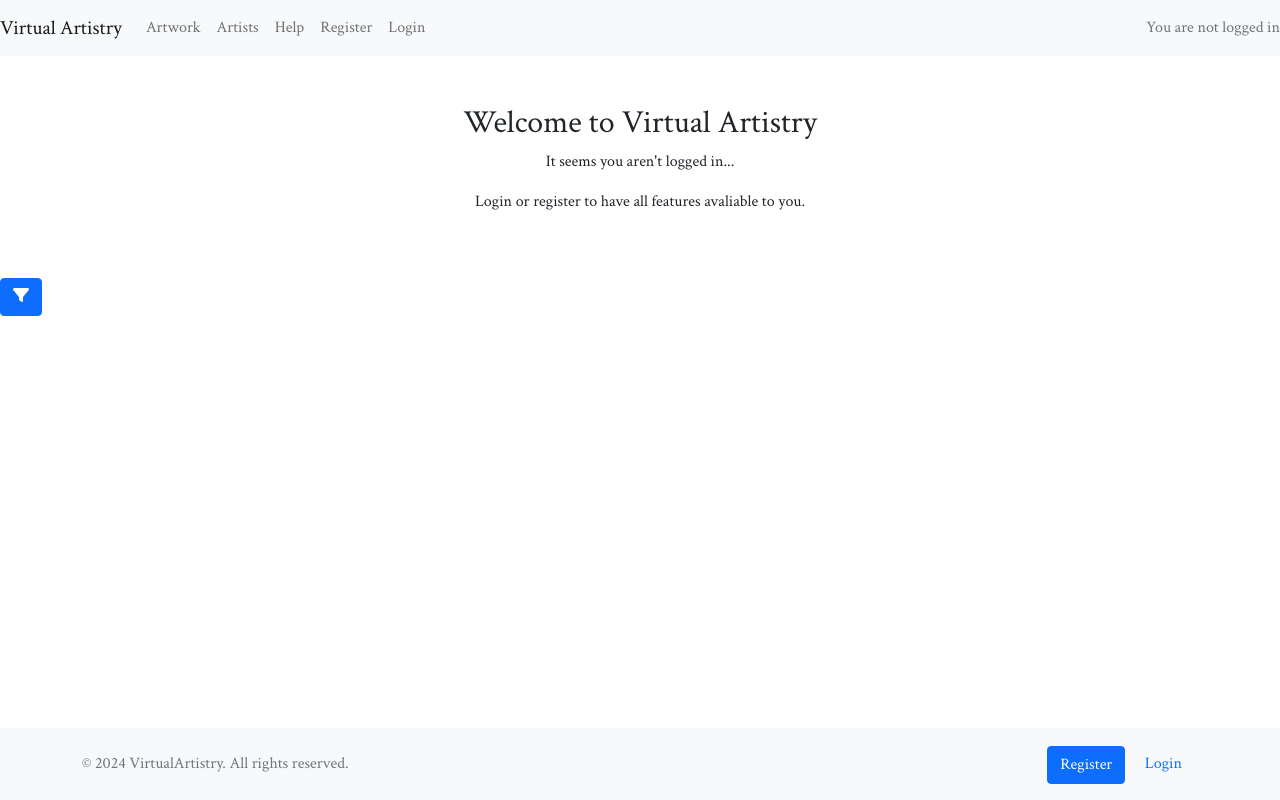
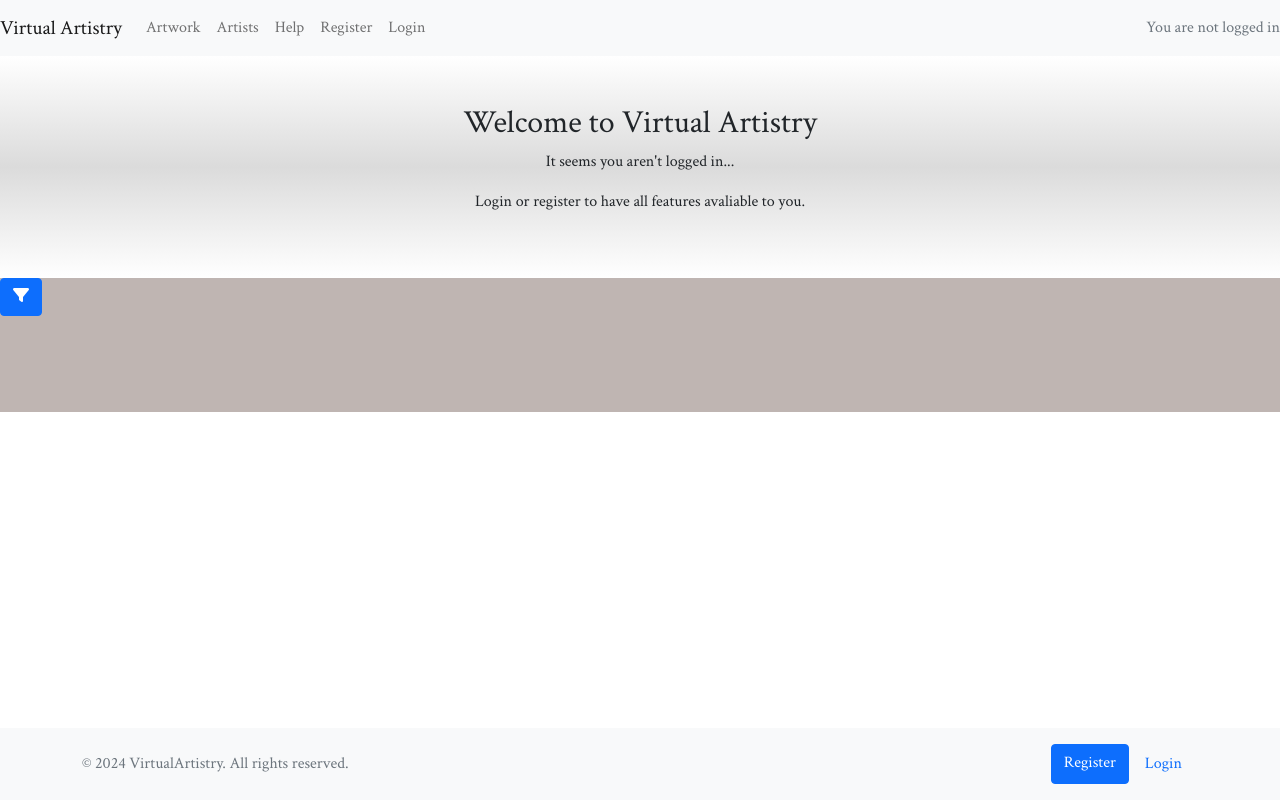
Before and after one commit to olliesharp5/virtual-artistry, a Django app: page / in a window 1280 px wide. Run offline with Django 4.2, Linux system fonts and the light colour scheme; data that the repository does not hold is empty; some libraries are stand-ins or nearby versions.

Commit message:
Added color styles to index.html

```diff
--- a/artwork/templates/index.html
+++ b/artwork/templates/index.html
@@ -5,8 +5,8 @@
 
 <!-- index.html content starts here -->
 {% if not user.is_authenticated %}
-<div class="row justify-content-center text-center loading-item2">
-  <div class="col-12 col-md-6 my-5 loading-item">
+<div class="row justify-content-center text-center loading-item2 welcome">
+  <div class="col-12 col-md-6 my-5">
     <h2>Welcome to Virtual Artistry</h2>
     <p>It seems you aren't logged in...</p>
     <p>Login or register to have all features avaliable to you.</p>
--- a/static/css/style.css
+++ b/static/css/style.css
@@ -1,5 +1,9 @@
 body {
     font-family: 'Crimson Text', serif;
+}
+
+main {
+    background:	#bfb5b2;
 }
 
 .no-gutters {
@@ -16,3 +20,13 @@ body {
 h1 {
     color: blueviolet;
 }
+
+
+.welcome {
+    background: linear-gradient(0deg, white, rgb(219, 219, 219) 50%, white);
+}
+
+.nav {
+    background: #c7bbc9;
+    font-size: large;
+}
--- a/templates/base.html
+++ b/templates/base.html
@@ -83,8 +83,10 @@
 <footer class="footer mt-auto py-3 bg-light">
     <div class="container">
         <div class="d-flex justify-content-between align-items-center">
-            <span class="text-muted">© 2024 VirtualArtistry. All rights reserved.</span>
-            <div>
+            <div class="d-flex justify-content-start">
+                <span class="text-muted">© 2024 VirtualArtistry. All rights reserved.</span>
+            </div>
+            <div class="d-flex justify-content-end">
                 {% if user.is_authenticated %}
                 <a class="nav-link d-inline-block {% if request.path == logout_url %}active{% endif %}"
                     href="{% url 'account_logout' %}">Logout</a>
```
